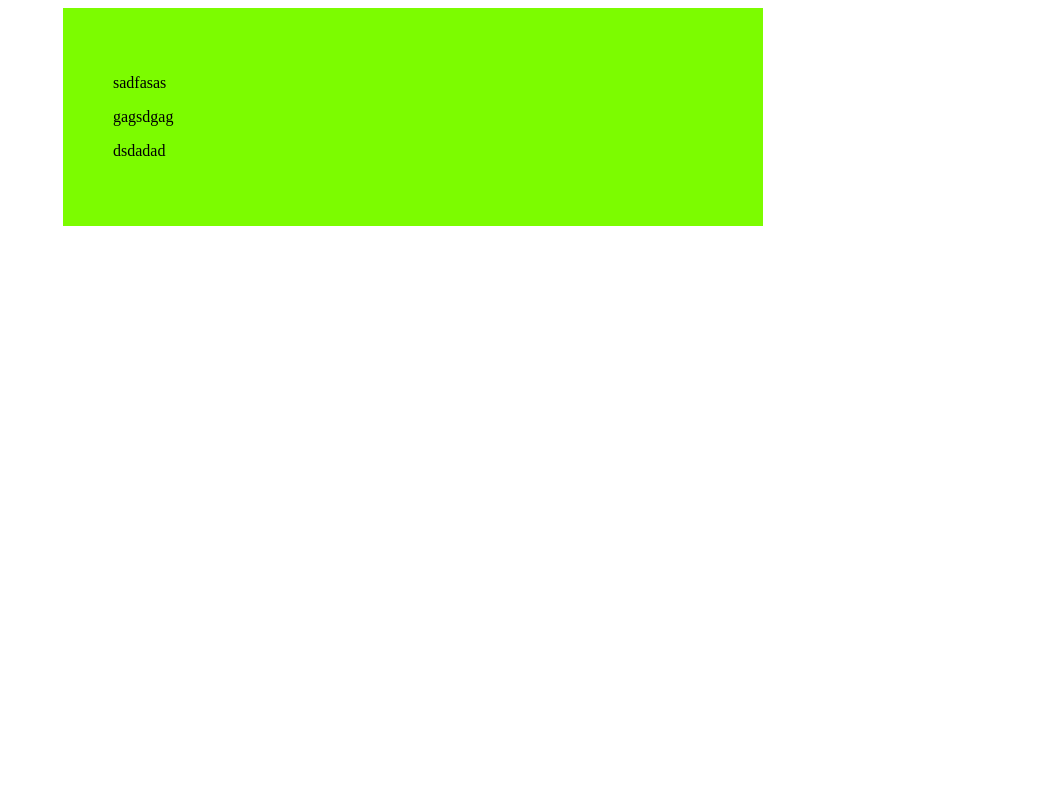
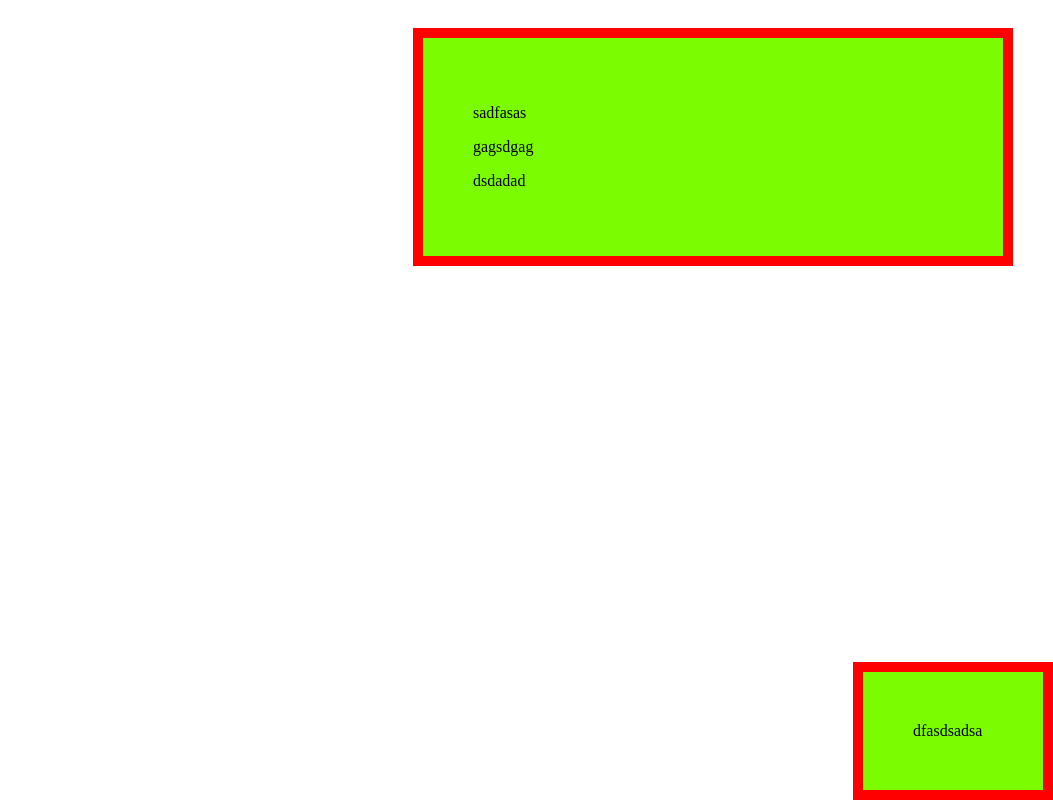
Before and after one commit to PedroPineros/Henry, a plain HTML site: page index.html in a window 1280 px wide. Shown: the whole page, without its empty margins (227-1280 px from the left). Drawn offline with Linux system fonts and the light colour scheme.

Commit message:
homework corregido

```diff
--- a/estilosindex.css
+++ b/estilosindex.css
@@ -3,5 +3,27 @@
             max-width: 600px;
             margin: 0 auto;
             padding: 50px;
-            border-width: 600px;
+            -webkit-box-sizing: border-box;
+            -moz-box-sizing: border-box;
+            box-sizing: border-box;
+            border: solid red 10px;
+            position: relative;
+            top: 20px;
+            left: 300px;
         }
+
+        .foto {
+            background-color: lawngreen;
+            max-width: 600px;
+            margin: 0 auto;
+            padding: 50px;
+            -webkit-box-sizing: border-box;
+            -moz-box-sizing: border-box;
+            box-sizing: border-box;
+            border: solid red 10px;
+            position: fixed;
+            position: fixed;
+            bottom: 0;
+            right: 0;
+            width: 200px;
+        }
--- a/hwestilos.css
+++ b/hwestilos.css
@@ -3,12 +3,11 @@ body {
 }
 
 h1 {
-    background-color: rgba(17, 34, 85, 0.555);
+    color: rgb(21, 73, 226);
 }
 
 img {
     width: 400px;
-    height: auto;
 }
 
 #thirDiv {
@@ -16,6 +15,7 @@ img {
     height: auto;
     background-color: rgba(221, 46, 46, 0.726);
     padding: 50px;
+    border: 1px solid rgb(5, 0, 0);
 }
 
 #spanId {
--- a/index.html
+++ b/index.html
@@ -15,7 +15,7 @@
         <span>gagsdgag</span>
         <p>dsdadad</p>
     </div>
-    <div></div>
+    <div class="foto">dfasdsadsa</div>
 </body>
 
 </html>
```
Also changed, not shown: homework.html (+9 -4 lines).
